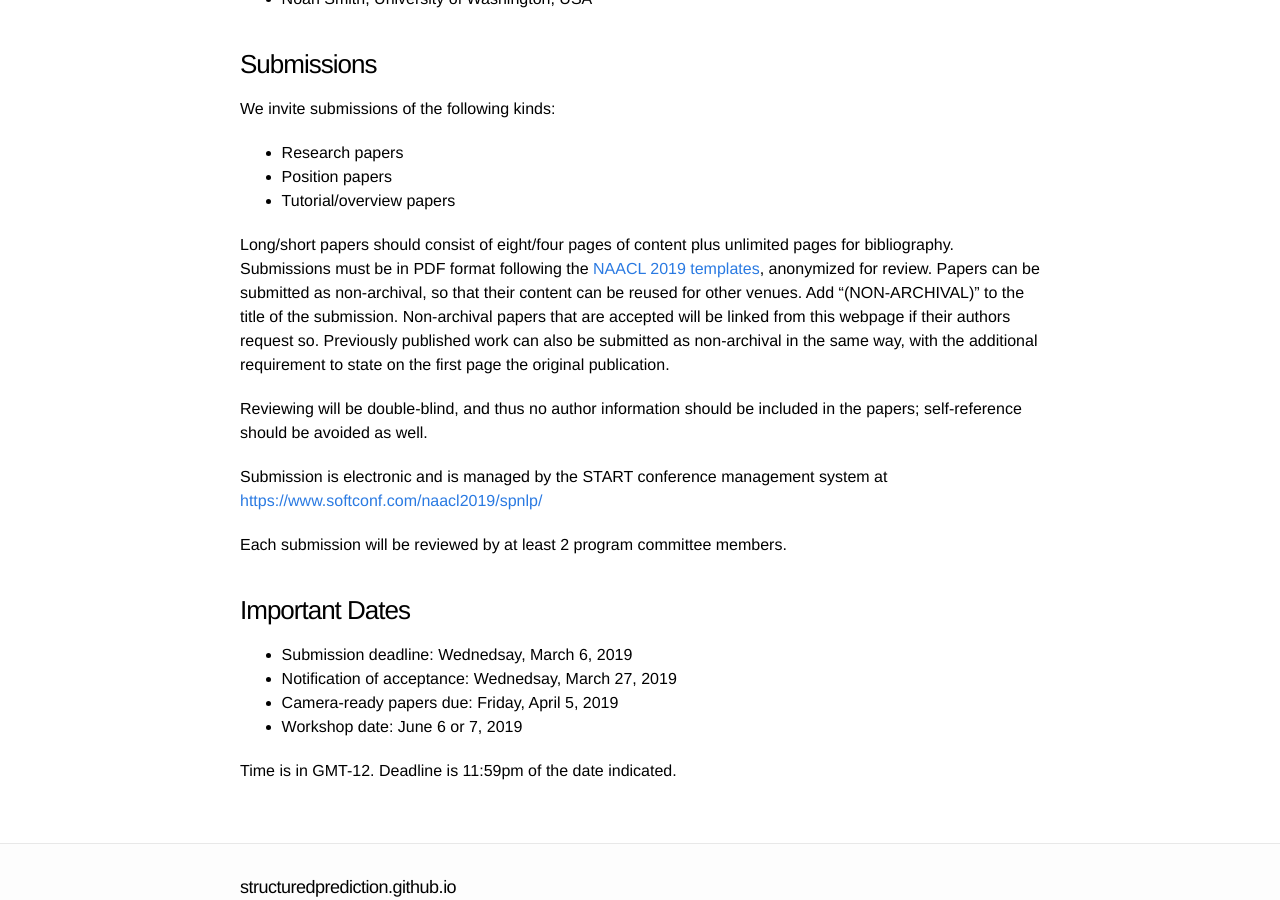
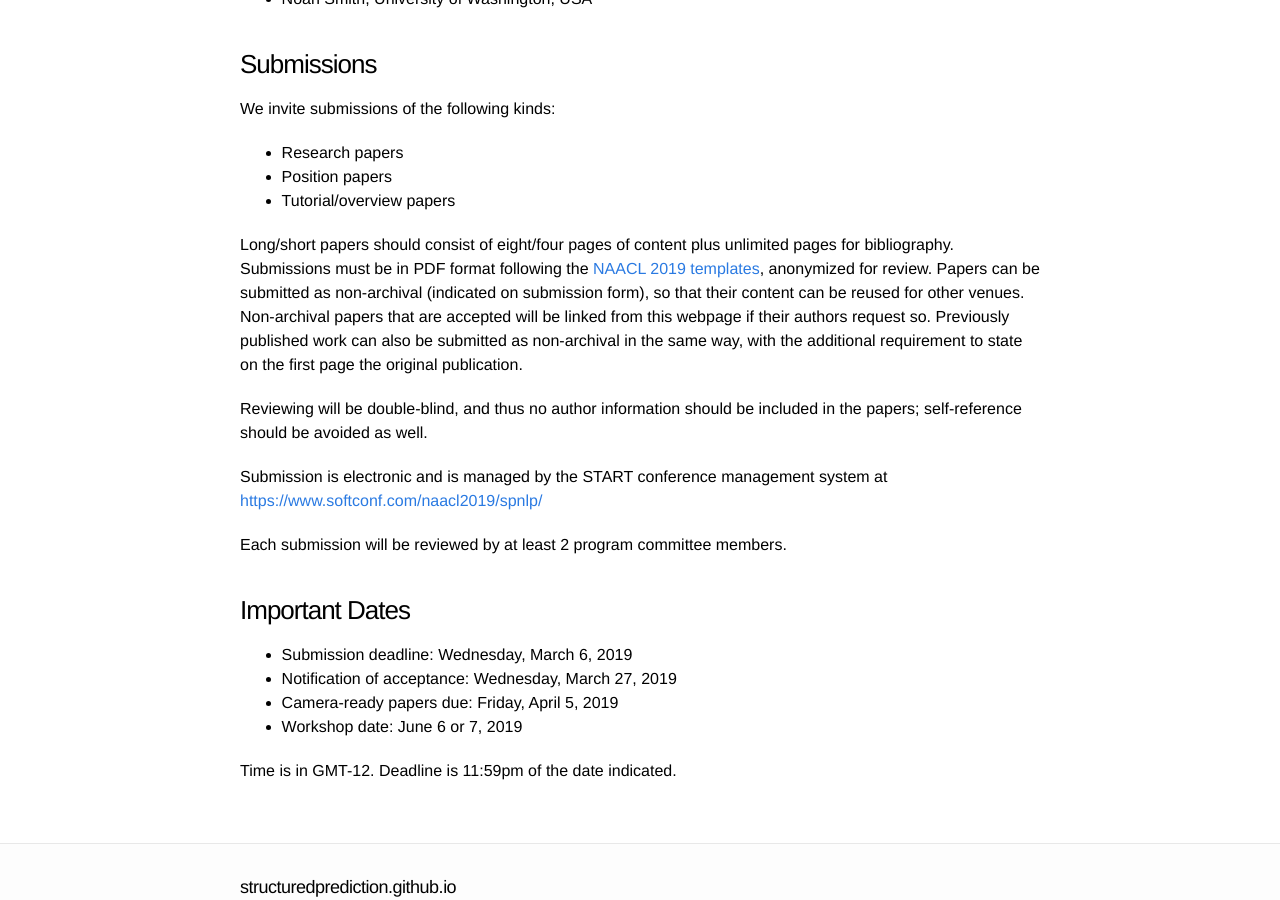
Before and after one commit to structuredprediction/structuredprediction.github.io, a Jekyll site: the page built from SPNLP19/1_cfp.md, in a window 1280 px wide and 900 px high, scrolled down 2266 px. Built offline with Jekyll 4.4.1, drawn with Linux system fonts in a browser that asks for light colours.

Commit message:
typo + non-archival option

```diff
--- a/SPNLP19/1_cfp.md
+++ b/SPNLP19/1_cfp.md
@@ -103,7 +103,8 @@
 *  Position papers
 *  Tutorial/overview papers
 
-Long/short papers should consist of eight/four pages of content plus unlimited pages for bibliography. Submissions must be in PDF format following the [NAACL 2019 templates](https://naacl2019.org/calls/papers/), anonymized for review. Papers can be submitted as non-archival, so that their content can be reused for other venues. Add "(NON-ARCHIVAL)" to the title of the submission. Non-archival papers that are accepted will be linked from this webpage if their authors request so. Previously published work can also be submitted as non-archival in the same way, with the additional requirement to state on the first page the original publication.
+Long/short papers should consist of eight/four pages of content plus unlimited pages for bibliography. Submissions must be in PDF format following the [NAACL 2019 templates](https://naacl2019.org/calls/papers/), anonymized for review. Papers can be submitted as non-archival (indicated on submission form), so that their content can be reused for other venues.
+Non-archival papers that are accepted will be linked from this webpage if their authors request so. Previously published work can also be submitted as non-archival in the same way, with the additional requirement to state on the first page the original publication.
 
 Reviewing will be double-blind, and thus no author information should be included in the papers; self-reference should be avoided as well.
 
@@ -117,8 +118,8 @@
 
 ### Important Dates
 
-- Submission deadline: Wednedsay, March 6, 2019
-- Notification of acceptance: Wednedsay, March 27, 2019
+- Submission deadline: Wednesday, March 6, 2019
+- Notification of acceptance: Wednesday, March 27, 2019
 - Camera-ready papers due: Friday, April 5, 2019
 - Workshop date: June 6 or 7, 2019
 
```
